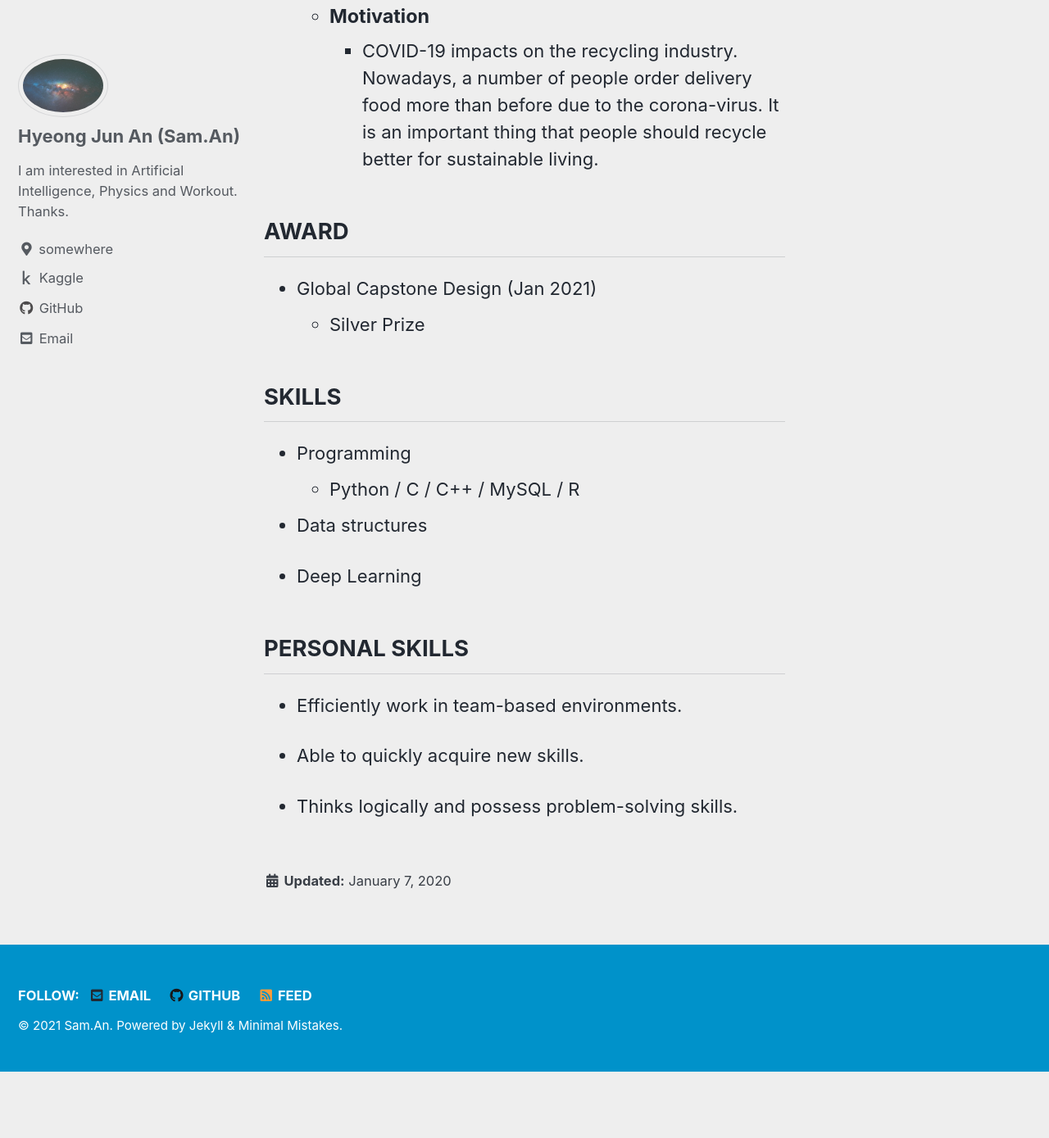
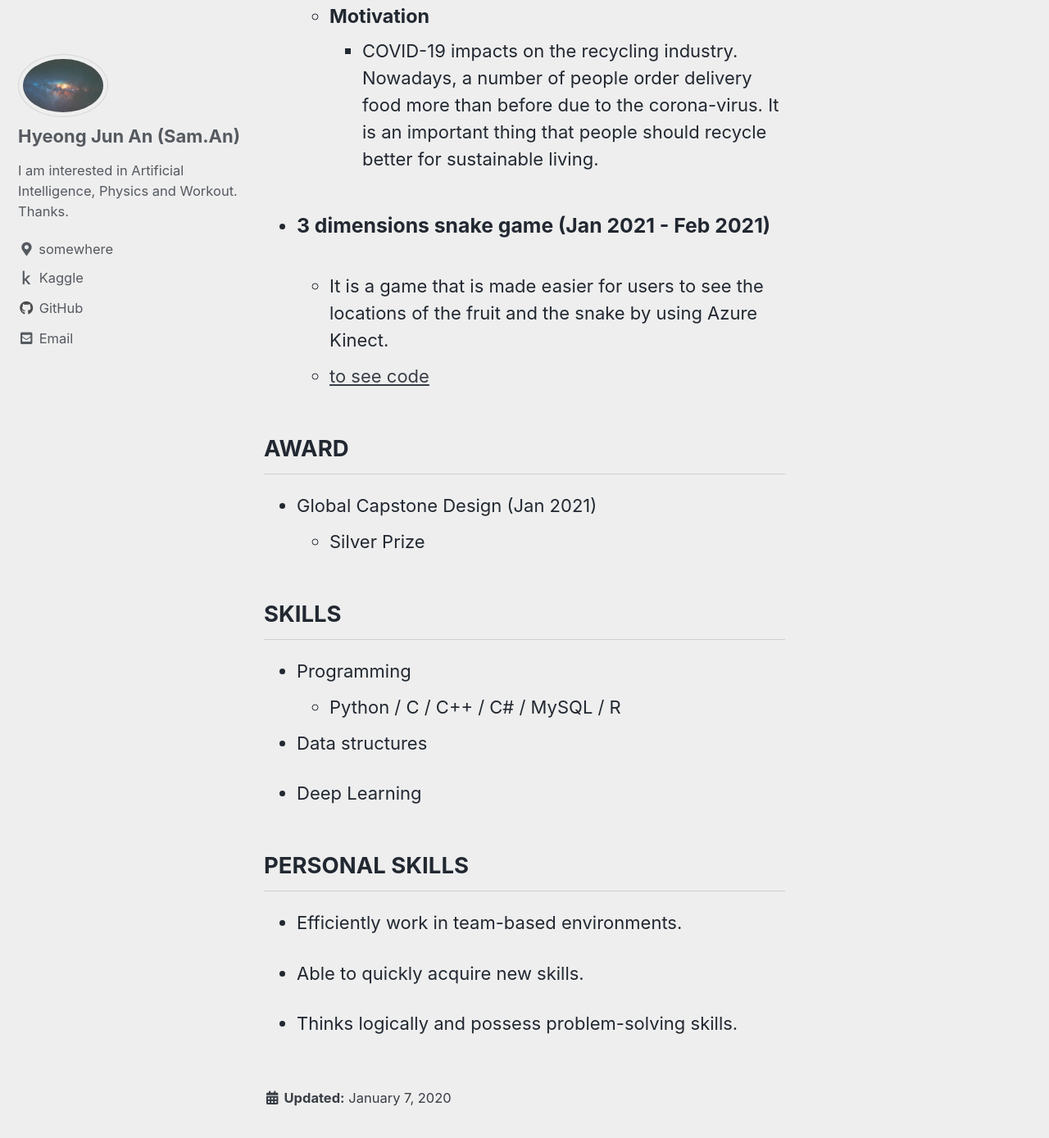
Before and after one commit to sammiee5311/sammiee5311.github.com, a Jekyll site: the page built from _pages/about-archive.md, in a window 1280 px wide and 1400 px high, scrolled down 1775 px. Shown: the top 1389 px of the window at 82% size. Built offline with Jekyll 4.4.1, drawn with Linux system fonts in a browser that asks for light colours; cached includes are drawn as plain includes; before the commit the page ends 3083 px from its top, so only the background shows below that.

Commit message:
Update about-archive.md

```diff
--- a/_pages/about-archive.md
+++ b/_pages/about-archive.md
@@ -41,6 +41,10 @@ last_modified_at: 2020-01-07
     - #### Motivation
         - COVID-19 impacts on the recycling industry. Nowadays, a number of people order delivery food more than before due to the corona-virus. It is an important thing that people should recycle better for sustainable living.
 
++ ### 3 dimensions snake game (Jan 2021 - Feb 2021)
+    - It is a game that is made easier for users to see the locations of the fruit and the snake by using Azure Kinect.
+    - [to see code](https://github.com/sammiee5311/3_dimensions_snake_game)
+
 ## AWARD
 
 + Global Capstone Design (Jan 2021)
@@ -50,7 +54,7 @@ last_modified_at: 2020-01-07
 ## SKILLS
 
 - Programming
-    -  Python / C / C++ / MySQL / R
+    -  Python / C / C++ / C# / MySQL / R
 
 - Data structures
 
```
